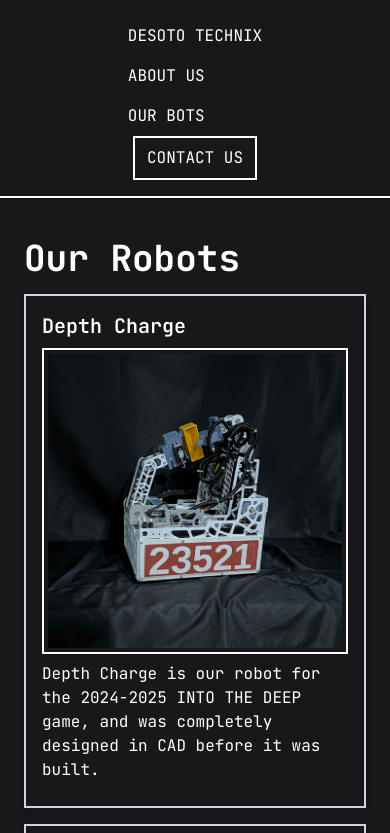
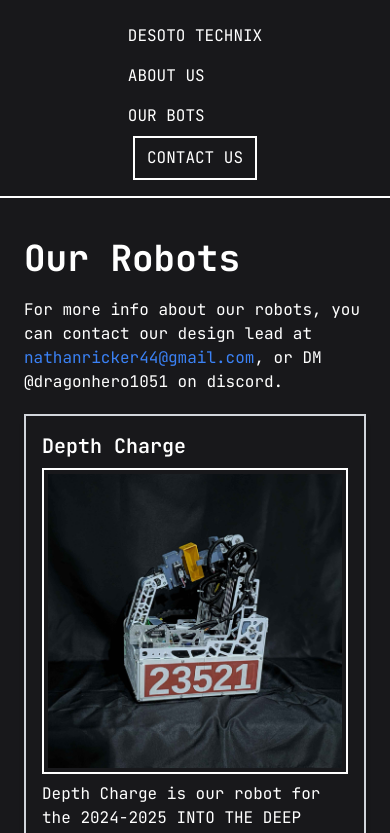
Before and after one commit to 23521-Desoto-Technix/dtweb, a Next.js app: page /bots in a window 390 px wide. Shown: the top 833 px of the page. Built offline with nearby package versions, Linux system fonts and the light colour scheme.

Commit message:
fix(Robots): add contact information for design lead and adjust heading layout

```diff
--- a/app/bots/page.tsx
+++ b/app/bots/page.tsx
@@ -30,7 +30,8 @@ const RobotsPage = () => {
 
     return (
         <div className="py-10">
-            <h1 className="text-4xl font-bold mb-4">Our Robots</h1>
+            <h1 className="text-4xl font-bold">Our Robots</h1>
+            <p className='py-5'>For more info about our robots, you can contact our design lead at <a href="mailto:nathanricker44@gmail.com" className='hover:underline text-blue-500'>nathanricker44@gmail.com</a>, or DM @dragonhero1051 on discord.</p>
             <div className="grid gap-4 grid-cols-1 md:grid-cols-3">
                 {robots.map((robot, index) => (
                     <div key={index} className="border-2 border-gray-300 shadow-md p-4 pb-6">
--- a/app/components/Navbar.tsx
+++ b/app/components/Navbar.tsx
@@ -11,7 +11,7 @@ const scoreurl = "";
 const Navbar = () => {
   return (
     <>
-      <div className="w-full p-4 backdrop-blur-sm relative md:sticky top-0 border-b-2 border-white border-bottom">
+      <div className="w-full p-4 bg-zinc-900 relative md:sticky top-0 border-b-2 border-white border-bottom">
         <div className="container mx-auto h-full">
           <div className="flex justify-between items-center h-full flex-col md:flex-row">
             <div className="flex text-white md:flex-row flex-col block justify-items-center md:justify-items-start">
--- a/app/page.tsx
+++ b/app/page.tsx
@@ -30,7 +30,7 @@ export default function Home() {
               { src: i1, alt: '' },
               //{ src: i2, alt: '' },
               { src: i3, alt: '' },
-              { src: i4, alt: '' },
+              //{ src: i4, alt: '' },
               //{ src: i5, alt: '' },
               // Add more images as needed
             ].map((image, index) => (
```
